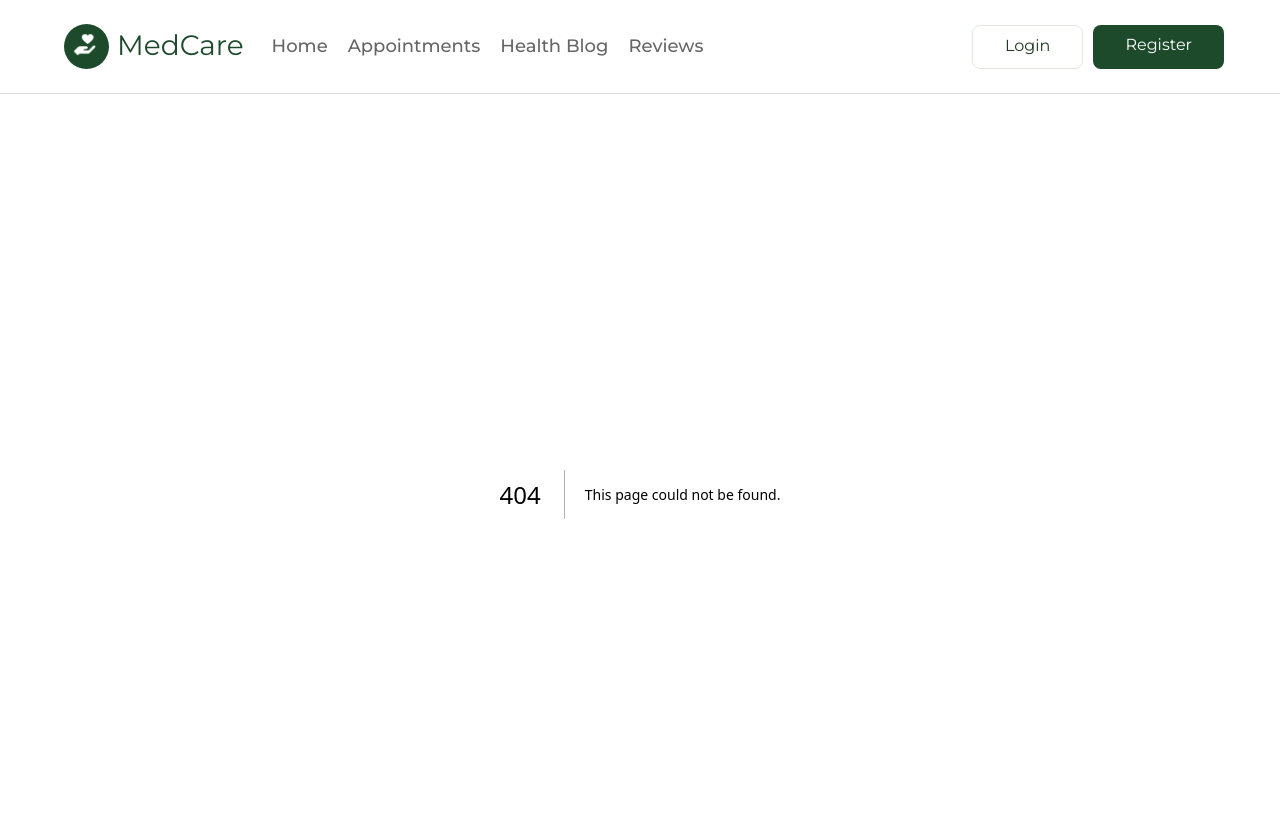
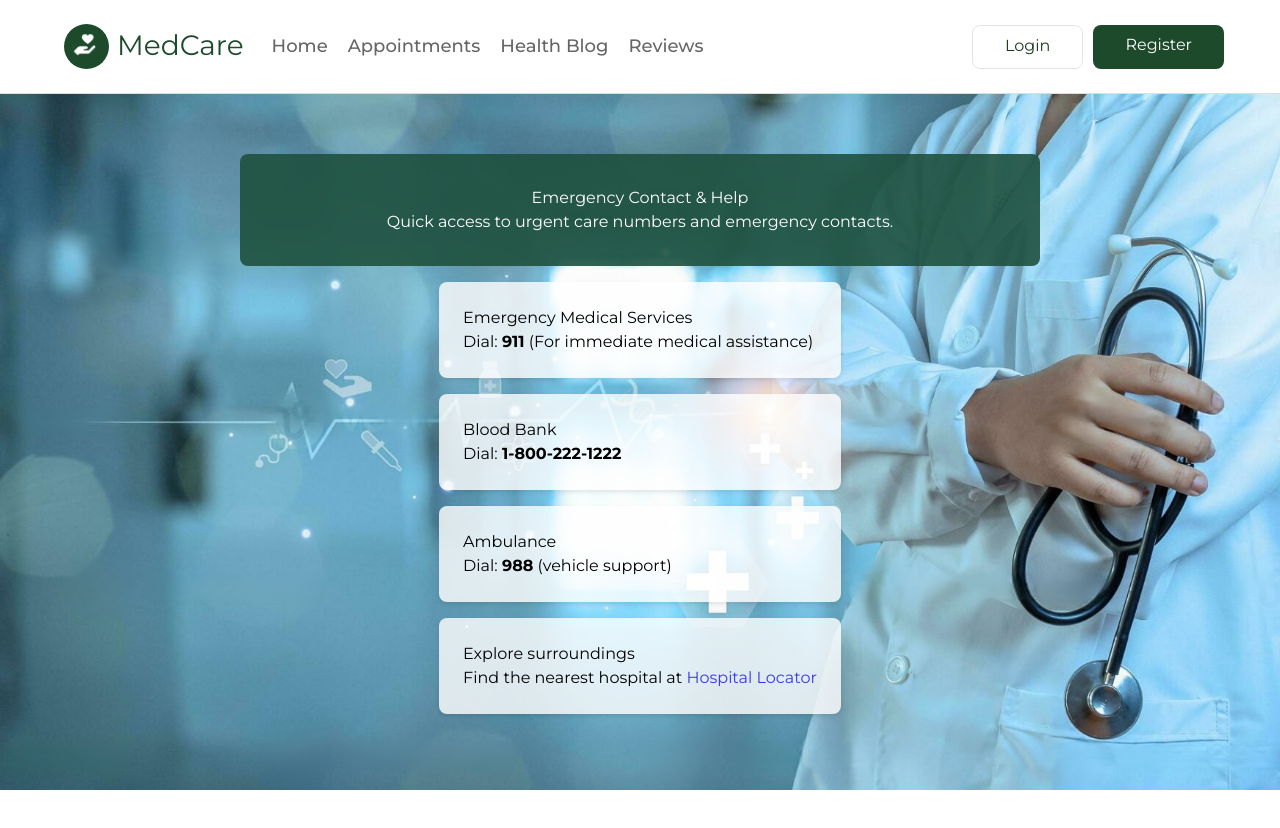
Before and after one commit to Deepak-ag22/MEDCARE, a Next.js app in the folder client/: page /help in a window 1280 px wide. Before the commit this address had no page. Shown: the top 828 px of the page. After the commit the page ends 800 px from the top, so only its background shows below. Built offline with nearby package versions, Linux system fonts and the light colour scheme.

Commit message:
F-added help and healthblog page

```diff
--- /dev/null
+++ b/client/app/_Components/Blog/HealthBlog.module.css
@@ -0,0 +1,81 @@
+.container {
+    display: flex;
+    flex-direction: column;
+    align-items: center;
+    justify-content: center;
+    text-align: center;
+    padding: 2rem;
+    background-color: #f9fefb;
+    width: 100%;
+}
+
+.header {
+    font-size: 2rem;
+    color: #1f513f;
+    margin-bottom: 0.5rem;
+    font-weight: 200;
+}
+
+.subtext {
+    font-size: 1rem;
+    color: #4a7c6f;
+    margin-bottom: 1.5rem;
+}
+
+.blogList {
+    display: flex;
+    flex-direction: column;
+    gap: 1.5rem;
+    align-items: center;
+    padding: 1rem;
+    width: 100%;
+}
+
+.card {
+    background: white;
+    border-radius: 10px;
+    padding: 1.5rem;
+    width: 100%;
+    max-width: 900px;
+    box-shadow: 0 4px 6px rgba(0, 0, 0, 0.1);
+    transition: transform 0.3s ease;
+    display: flex;
+    flex-direction: column;
+    text-align: left;
+}
+
+.card:hover {
+    transform: translateY(-5px);
+}
+
+.card h2 {
+    color: #1f513f;
+    font-size: 1.5rem;
+    margin-bottom: 0.5rem;
+}
+
+.card p {
+    color: #4a7c6f;
+    font-size: 1rem;
+    margin-bottom: 1rem;
+}
+
+.card .link {
+    color: #2a7f62;
+    text-decoration: none;
+    font-weight: bold;
+    align-self: flex-end;
+    display: inline-block;
+}
+
+.card .link:hover {
+    text-decoration: underline;
+}
+
+.loader {
+    font-size: 1.5rem;
+    font-weight: bold;
+    color: #1f513f;
+    text-align: center;
+    margin: 2rem;
+}
--- /dev/null
+++ b/client/app/_Components/Blog/HealthBlog.tsx
@@ -0,0 +1,60 @@
+"use client";
+
+import React, { useEffect, useState } from "react";
+import styles from "./HealthBlog.module.css";
+import Link from "next/link";
+
+const blogs = [
+  {
+    title: "10 Tips for a Healthy Lifestyle",
+    description: "Simple steps to improve your overall well-being and stay fit.",
+    link: "https://www.healthline.com/nutrition/10-healthy-lifestyle-tips",
+  },
+  {
+    title: "The Importance of Mental Health",
+    description: "Why taking care of your mind is just as important as your body.",
+    link: "https://www.verywellmind.com/importance-of-mental-health-5092459",
+  },
+  {
+    title: "Best Superfoods for Immunity Boost",
+    description: "A guide to the top foods that help strengthen your immune system.",
+    link: "https://www.medicalnewstoday.com/articles/322412",
+  },
+  {
+    title: "Exercise Routines for All Ages",
+    description: "Workout plans tailored for different age groups and fitness levels.",
+    link: "https://www.self.com/story/best-workouts-for-every-age",
+  },
+];
+
+const HealthBlog = () => {
+  const [loading, setLoading] = useState(true);
+
+  useEffect(() => {
+    setLoading(false);
+  }, []);
+
+  if (loading) {
+    return <div className={styles.loader}>Loading...</div>;
+  }
+
+  return (
+    <div className={styles.container}>
+      <h1 className={styles.header}>Health Blog</h1>
+      <p className={styles.subtext}>Stay informed with the latest health tips and insights.</p>
+      <div className={styles.blogList}>
+        {blogs.map((blog, index) => (
+          <div key={index} className={styles.card}>
+            <h2>{blog.title}</h2>
+            <p>{blog.description}</p>
+            <Link href={blog.link} target="_blank" className={styles.link}>
+              Read More
+            </Link>
+          </div>
+        ))}
+      </div>
+    </div>
+  );
+};
+
+export default HealthBlog;
--- /dev/null
+++ b/client/app/_Components/HelpPage/Help.tsx
@@ -0,0 +1,33 @@
+import React from "react";
+import styles from "./Helppage.module.css";
+
+const HelpPage = () => {
+  return (
+    <div className={styles.container}>
+      <header className={styles.header}>
+        <h1>Emergency Contact & Help</h1>
+        <p>Quick access to urgent care numbers and emergency contacts.</p>
+      </header>
+      <section className={styles.contacts}>
+        <div className={styles.card}>
+          <h2>Emergency Medical Services</h2>
+          <p>Dial: <strong>911</strong> (For immediate medical assistance)</p>
+        </div>
+        <div className={styles.card}>
+          <h2>Blood Bank</h2>
+          <p>Dial: <strong>1-800-222-1222</strong></p>
+        </div>
+        <div className={styles.card}>
+          <h2>Ambulance</h2>
+          <p>Dial: <strong>988</strong> (vehicle support)</p>
+        </div>
+        <div className={styles.card}>
+          <h2>Explore surroundings</h2>
+          <p>Find the nearest hospital at <a href="https://www.hospitallocator.com" className={styles.link}>Hospital Locator</a></p>
+        </div>
+      </section>
+    </div>
+  );
+};
+
+export default HelpPage;
--- /dev/null
+++ b/client/app/_Components/HelpPage/Helppage.module.css
@@ -0,0 +1,41 @@
+.container {
+    display: flex;
+    flex-direction: column;
+    align-items: center;
+    justify-content: center;
+    min-height: 87vh;
+    width: 100%;
+    text-align: center;
+    background: url("/help-background.jpeg") no-repeat center center;
+    background-size: cover;
+    font-size: 16px;
+}
+
+.header {
+    background-color: rgba(31, 81, 63, 0.9);
+    color: white;
+    padding: 2rem;
+    border-radius: 0.5rem;
+    width: 100%;
+    max-width: 50rem;
+}
+
+.card {
+    background: rgba(255, 255, 255, 0.8);
+    padding: 1.5rem;
+    margin: 1rem 0;
+    border-radius: 0.5rem;
+    box-shadow: 0 0.125rem 0.25rem rgba(0, 0, 0, 0.1);
+    text-align: left;
+    width: 100%;
+    max-width: 37.5rem;
+}
+
+.link {
+    color: rgb(58, 58, 230);
+    text-decoration: none;
+}
+
+.link:hover {
+    text-decoration: underline;
+}
--- a/client/app/_Components/Navbar/Navbar.tsx
+++ b/client/app/_Components/Navbar/Navbar.tsx
@@ -27,7 +27,7 @@ export default function Navbar() {
                         <Link href="/appointments">Appointments</Link>
                     </li>
                     <li>
-                        <Link href="/">Health Blog</Link>
+                        <Link href="/healthblog">Health Blog</Link>
                     </li>
                     <li>
                         <Link href="/">Reviews</Link>
--- a/client/app/_Components/appointment/appointmentComp.tsx
+++ b/client/app/_Components/appointment/appointmentComp.tsx
@@ -11,23 +11,23 @@ export default function Appointment() {
     ]);
     const [slotsAvailable, setSlotsAvailable] = useState([
         { time: "9:00 AM", isAvailable: true },
-        { time: "9:00 AM", isAvailable: true },
-        { time: "9:00 AM", isAvailable: true },
-        { time: "9:00 AM", isAvailable: false },
-        { time: "9:00 AM", isAvailable: true },
-        { time: "9:00 AM", isAvailable: false },
-        { time: "9:00 AM", isAvailable: true },
-        { time: "9:00 AM", isAvailable: true },
+        { time: "9:30 AM", isAvailable: true },
+        { time: "10:00 AM", isAvailable: true },
+        { time: "10:30 AM", isAvailable: false },
+        { time: "11:00 AM", isAvailable: true },
+        { time: "11:30 AM", isAvailable: false },
+        { time: "12:00 AM", isAvailable: true },
+        { time: "12:30 AM", isAvailable: true },
     ]);
     const [slotsAvailableE, setSlotsAvailableE] = useState([
-        { time: "9:00 AM", isAvailable: true },
-        { time: "9:00 AM", isAvailable: false },
-        { time: "9:00 AM", isAvailable: true },
-        { time: "9:00 AM", isAvailable: true },
-        { time: "9:00 AM", isAvailable: true },
-        { time: "9:00 AM", isAvailable: false },
-        { time: "9:00 AM", isAvailable: true },
-        { time: "9:00 AM", isAvailable: false },
+        { time: "4:00 PM", isAvailable: true },
+        { time: "4:30 PM", isAvailable: false },
+        { time: "5:00 PM", isAvailable: true },
+        { time: "5:30 PM", isAvailable: true },
+        { time: "6:00 PM", isAvailable: true },
+        { time: "6:30 PM", isAvailable: false },
+        { time: "7:00 PM", isAvailable: true },
+        { time: "7:30 PM", isAvailable: false },
     ]);
     const [slotSelected, setSlotSelected] = useState(-1);
     const [slotSelectedE, setSlotSelectedE] = useState(-1);
--- /dev/null
+++ b/client/app/healthblog/page.tsx
@@ -0,0 +1,4 @@
+import HealthBlog from "../_Components/Blog/HealthBlog";
+export default function BlogComp(){
+    return <HealthBlog/>
+}
--- /dev/null
+++ b/client/app/help/page.tsx
@@ -0,0 +1,5 @@
+import HelpPage from "../_Components/HelpPage/Help";
+
+export default function Help(){
+    return <HelpPage/>
+}
--- a/client/next.config.ts
+++ b/client/next.config.ts
@@ -7,7 +7,7 @@ const nextConfig: NextConfig = {
                 hostname: "via.placeholder.com",
             },
             {
-                hostname: "shutterstock.com",
+                hostname: "www.shutterstock.com",
             },
         ],
     },
```
Also changed, not shown: client/public/help-background.jpeg (added).
